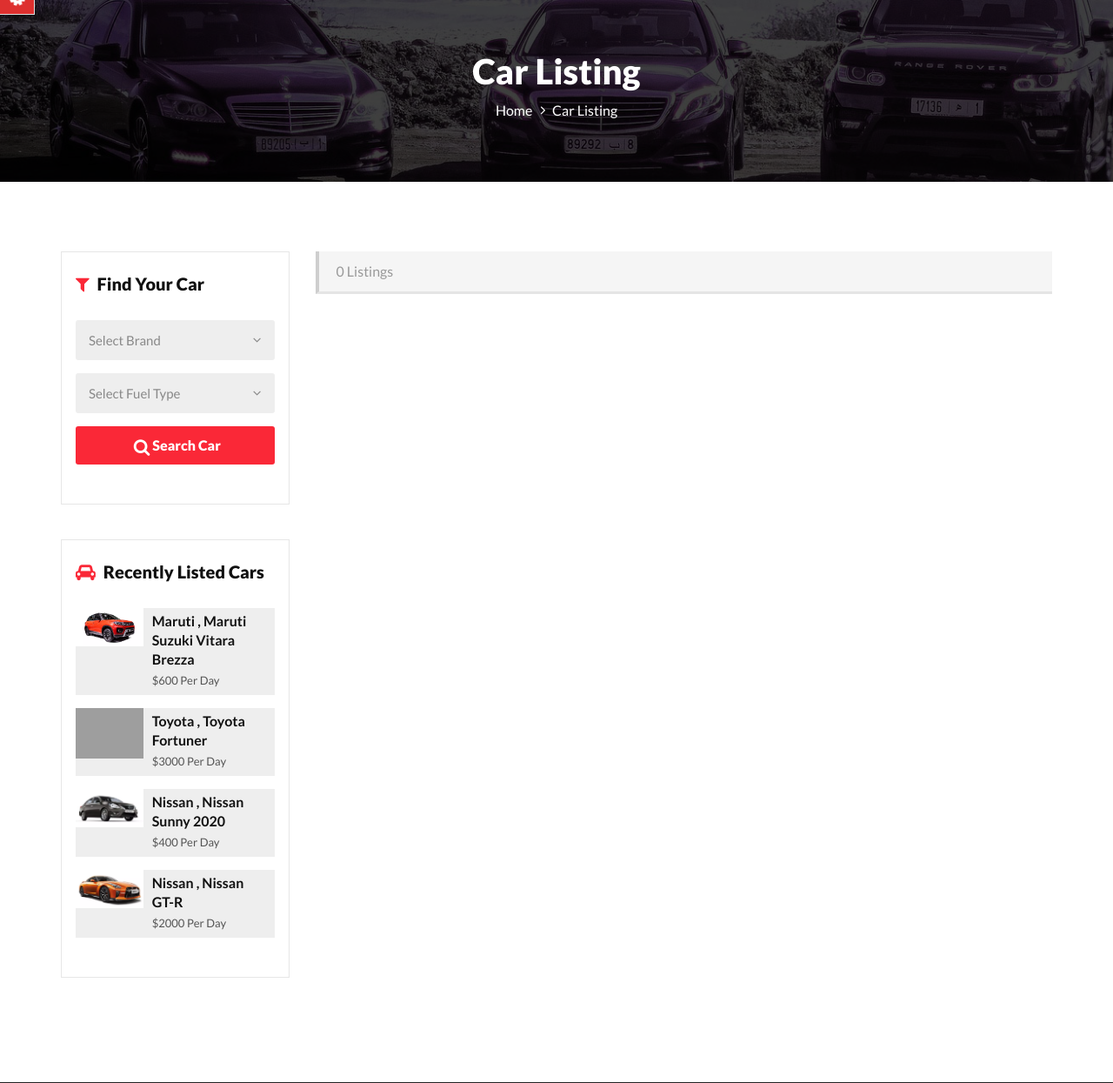
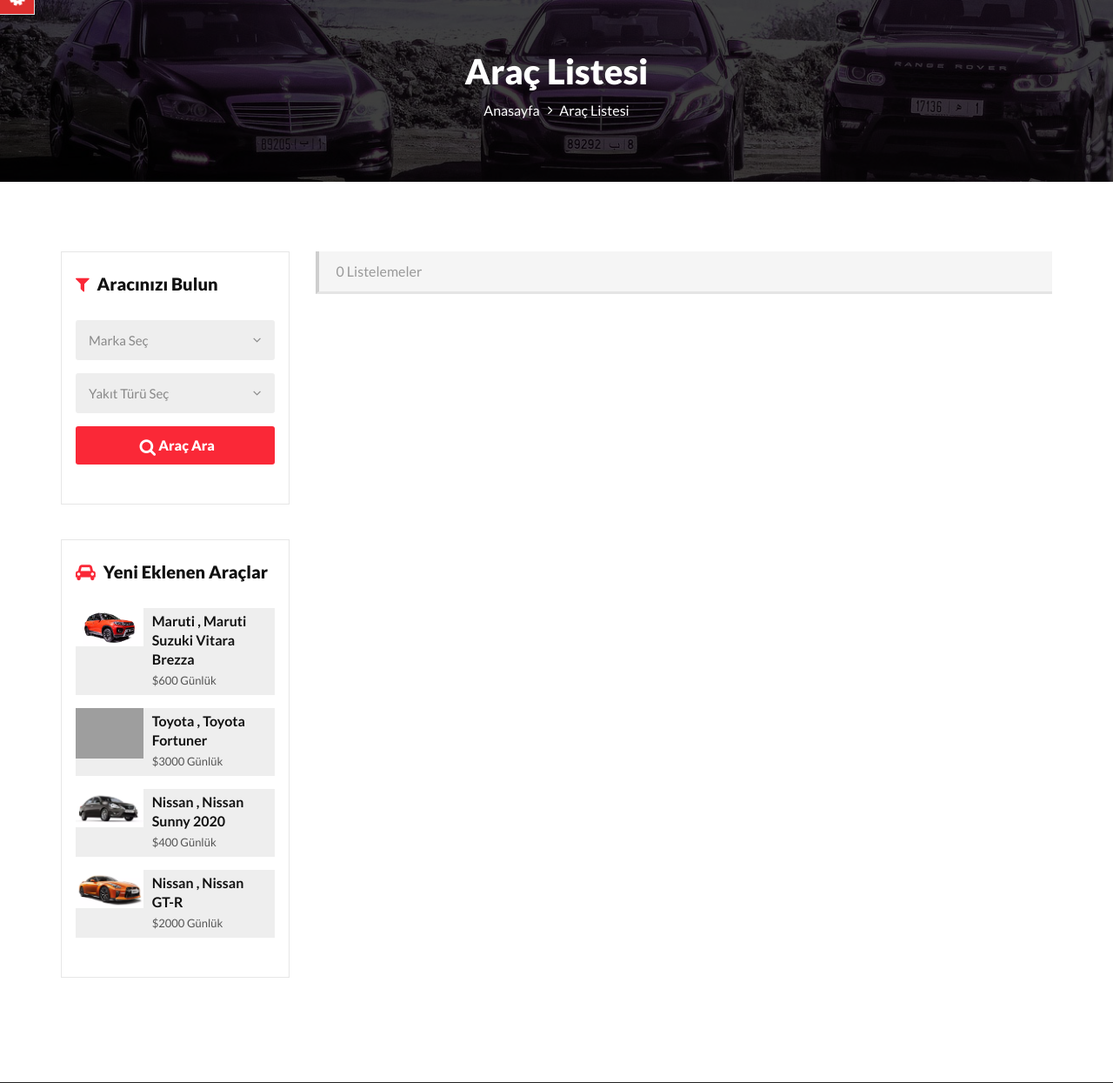
Before and after one commit to bbozkurtyusuf/bozkurt-car-rental, a PHP site: page /search-carresult.php in a window 1280 px wide. Shown: the part 173-1418 px from the top of the page at 87% size. Run offline with PHP 8.4, Linux system fonts and the light colour scheme; a user stored in the database is signed in; data comes from the database, SQL or seed files in the repository; data that the repository does not hold is empty; grey boxes are pictures that could not be loaded.

Commit message:
search-carresult.php translate edildi

```diff
--- a/search-carresult.php
+++ b/search-carresult.php
@@ -8,7 +8,7 @@ error_reporting(0);
 <html lang="en">
 <head>
 
-<title>Car Rental Portal | Car Listing</title>
+<title>Araç Kiralama Portalı | Araç Listesi</title>
 <!--Bootstrap -->
 <link rel="stylesheet" href="assets/css/bootstrap.min.css" type="text/css">
 <!--Custome Style -->
@@ -55,11 +55,11 @@ error_reporting(0);
   <div class="container">
     <div class="page-header_wrap">
       <div class="page-heading">
-        <h1>Car Listing</h1>
+        <h1>Araç Listesi</h1>
       </div>
       <ul class="coustom-breadcrumb">
-        <li><a href="#">Home</a></li>
-        <li>Car Listing</li>
+        <li><a href="#">Anasayfa</a></li>
+        <li>Araç Listesi</li>
       </ul>
     </div>
   </div>
@@ -87,7 +87,7 @@ $query->execute();
 $results=$query->fetchAll(PDO::FETCH_OBJ);
 $cnt=$query->rowCount();
 ?>
-<p><span><?php echo htmlentities($cnt);?> Listings</span></p>
+<p><span><?php echo htmlentities($cnt);?> Listelemeler</span></p>
 </div>
 </div>
 
@@ -109,13 +109,13 @@ foreach($results as $result)
           </div>
           <div class="product-listing-content">
             <h5><a href="vehical-details.php?vhid=<?php echo htmlentities($result->id);?>"><?php echo htmlentities($result->BrandName);?> , <?php echo htmlentities($result->VehiclesTitle);?></a></h5>
-            <p class="list-price">$<?php echo htmlentities($result->PricePerDay);?> Per Day</p>
+            <p class="list-price">$<?php echo htmlentities($result->PricePerDay);?>Günlük</p>
             <ul>
-              <li><i class="fa fa-user" aria-hidden="true"></i><?php echo htmlentities($result->SeatingCapacity);?> seats</li>
-              <li><i class="fa fa-calendar" aria-hidden="true"></i><?php echo htmlentities($result->ModelYear);?> model</li>
+              <li><i class="fa fa-user" aria-hidden="true"></i><?php echo htmlentities($result->SeatingCapacity);?> Koltuk Sayısı</li>
+              <li><i class="fa fa-calendar" aria-hidden="true"></i><?php echo htmlentities($result->ModelYear);?> Model</li>
               <li><i class="fa fa-car" aria-hidden="true"></i><?php echo htmlentities($result->FuelType);?></li>
             </ul>
-            <a href="vehical-details.php?vhid=<?php echo htmlentities($result->id);?>" class="btn">View Details <span class="angle_arrow"><i class="fa fa-angle-right" aria-hidden="true"></i></span></a>
+            <a href="vehical-details.php?vhid=<?php echo htmlentities($result->id);?>" class="btn">Detayları Görüntüle <span class="angle_arrow"><i class="fa fa-angle-right" aria-hidden="true"></i></span></a>
           </div>
         </div>
       <?php }} ?>
@@ -125,13 +125,13 @@ foreach($results as $result)
       <aside class="col-md-3 col-md-pull-9">
         <div class="sidebar_widget">
           <div class="widget_heading">
-            <h5><i class="fa fa-filter" aria-hidden="true"></i> Find Your  Car </h5>
+            <h5><i class="fa fa-filter" aria-hidden="true"></i> Aracınızı Bulun </h5>
           </div>
           <div class="sidebar_filter">
             <form action="#" method="get">
               <div class="form-group select">
                 <select class="form-control">
-                  <option>Select Brand</option>
+                  <option> Marka Seç</option>
 
                   <?php $sql = "SELECT * from  tblbrands ";
 $query = $dbh -> prepare($sql);
@@ -149,15 +149,15 @@ foreach($results as $result)
               </div>
               <div class="form-group select">
                 <select class="form-control">
-                  <option>Select Fuel Type</option>
-<option value="Petrol">Petrol</option>
-<option value="Diesel">Diesel</option>
-<option value="CNG">CNG</option>
+                  <option> Yakıt Türü Seç</option>
+<option value="Petrol">Benzin</option>
+<option value="Diesel">Dizel</option>
+<option value="CNG">Tüp</option>
                 </select>
               </div>
 
               <div class="form-group">
-                <button type="submit" class="btn btn-block"><i class="fa fa-search" aria-hidden="true"></i> Search Car</button>
+                <button type="submit" class="btn btn-block"><i class="fa fa-search" aria-hidden="true"></i> Araç Ara</button>
               </div>
             </form>
           </div>
@@ -165,7 +165,7 @@ foreach($results as $result)
 
         <div class="sidebar_widget">
           <div class="widget_heading">
-            <h5><i class="fa fa-car" aria-hidden="true"></i> Recently Listed Cars</h5>
+            <h5><i class="fa fa-car" aria-hidden="true"></i>  Yeni Eklenen Araçlar</h5>
           </div>
           <div class="recent_addedcars">
             <ul>
@@ -182,7 +182,7 @@ foreach($results as $result)
               <li class="gray-bg">
                 <div class="recent_post_img"> <a href="vehical-details.php?vhid=<?php echo htmlentities($result->id);?>"><img src="admin/img/vehicleimages/<?php echo htmlentities($result->Vimage1);?>" alt="image"></a> </div>
                 <div class="recent_post_title"> <a href="vehical-details.php?vhid=<?php echo htmlentities($result->id);?>"><?php echo htmlentities($result->BrandName);?> , <?php echo htmlentities($result->VehiclesTitle);?></a>
-                  <p class="widget_price">$<?php echo htmlentities($result->PricePerDay);?> Per Day</p>
+                  <p class="widget_price">$<?php echo htmlentities($result->PricePerDay);?> Günlük</p>
                 </div>
               </li>
               <?php }} ?>
```
